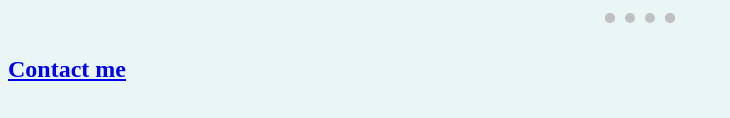
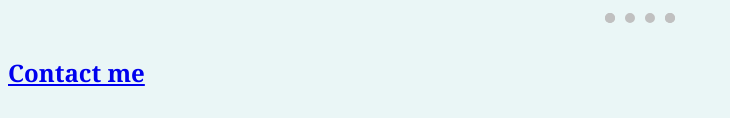
Before and after one commit to HugoCerecedaFerreira/CV, a plain HTML site: page index.html in a window 1280 px wide. Shown: the part 1048-1166 px from the top of the page, without its empty margins (0-730 px from the left). Drawn offline with Linux system fonts and the light colour scheme.

Commit message:
Update index.html

```diff
--- a/index.html
+++ b/index.html
@@ -71,7 +71,7 @@
     <li><a href="https://scontent.flis6-1.fna.fbcdn.net/v/t1.18169-9/483009_516722045022404_146377853_n.jpg?_nc_cat=101&ccb=1-7&_nc_sid=cdbe9c&_nc_ohc=uizDRga_0LAAX8rqE-0&_nc_ht=scontent.flis6-1.fna&oh=00_AT9lsGqOWHM98B7INwwJXECP_rMsi-8nwsLgGuBogSzVVA&oe=62D89560">Sports</a></li>
   </ol>
   <hr size="3" noshade>
-  <h4><a href="contact me.html">Contact me</a></h4>
+  <h4 class="heading"><a href="contact me.html">Contact me</a></h4>
 
 </body>
 
```
